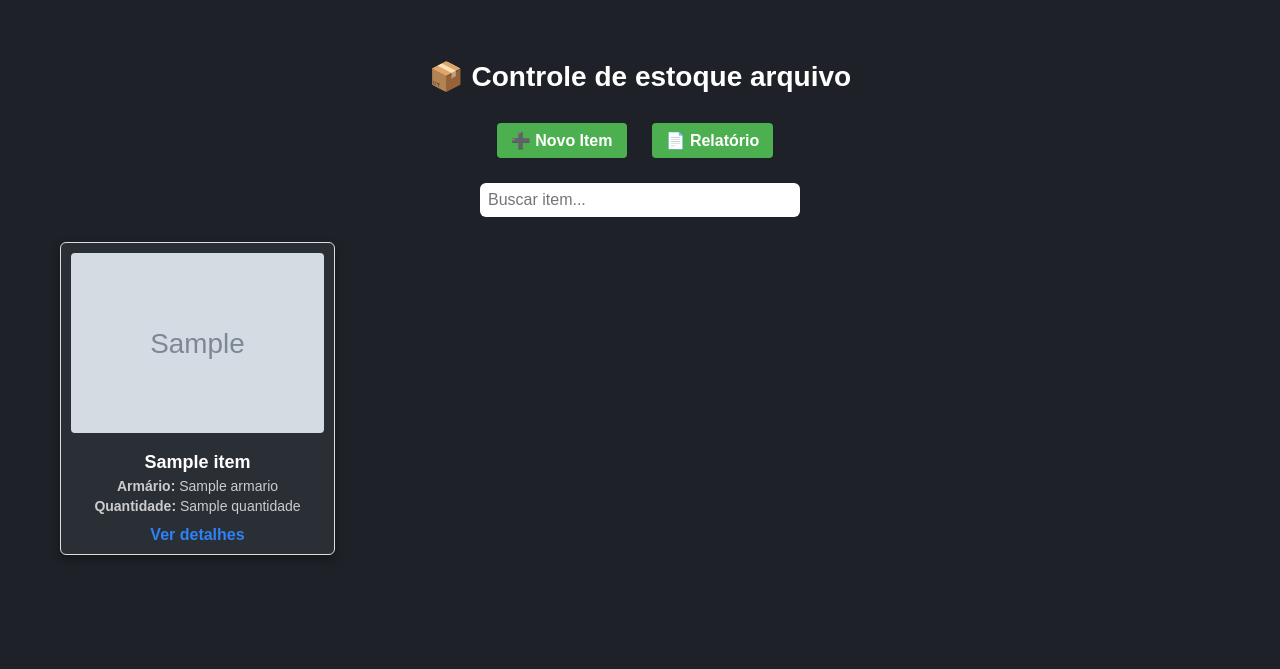
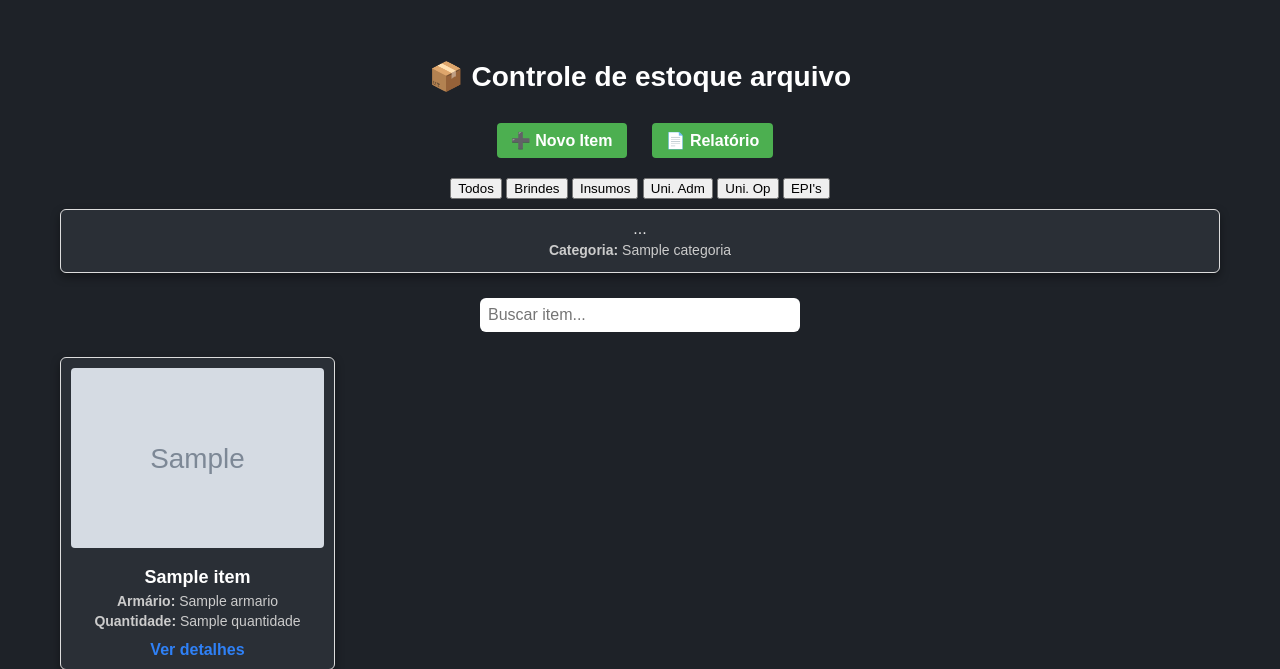
Before and after one commit to andregabrielmic-gif/estoque_banheiro, a Flask app: template templates/index.html in a window 1280 px wide. Shown: the top 669 px of the page. Run offline with Flask 3, Linux system fonts and the light colour scheme; the template is opened without the code that fills it: most values are stand-ins (such as "Sample title", 1, 10 or a date in 2020); grey boxes marked "Sample" are stand-in pictures.

Commit message:
Implement category filtering buttons and logic
Added buttons for filtering items by category and implemented filtering functionality.

```diff
--- a/templates/index.html
+++ b/templates/index.html
@@ -83,6 +83,44 @@
     <a class="botao" href="/relatorio">📄 Relatório</a>
 </div>
 
+    <div style="text-align: center; margin-bottom: 10px;">
+    <button onclick="filtrarCategoria('')">Todos</button>
+    <button onclick="filtrarCategoria('brindes')">Brindes</button>
+    <button onclick="filtrarCategoria('insumos')">Insumos</button>
+    <button onclick="filtrarCategoria('uniformes administrativo')">Uni. Adm</button>
+    <button onclick="filtrarCategoria('uniformes operacionais')">Uni. Op</button>
+    <button onclick="filtrarCategoria('epi\'s')">EPI's</button>
+</div>
+
+<div class="card"
+     data-nome="{{ item['nome'] | lower }}"
+     data-categoria="{{ item['categoria'] | lower }}"
+     ...>
+     ...
+     <p><strong>Categoria:</strong> {{ item['categoria'] }}</p>
+</div>
+
+<script>
+// Nova função para filtrar por botão de categoria
+function filtrarCategoria(cat) {
+    document.getElementById("busca").value = cat;
+    filtrarItens();
+}
+
+// Atualize sua função filtrarItens para incluir a categoria na busca
+function filtrarItens() {
+    const texto = document.getElementById("busca").value.toLowerCase();
+    const cards = document.querySelectorAll(".card");
+
+    cards.forEach(card => {
+        const nome = card.dataset.nome;
+        const categoria = card.dataset.categoria;
+        const encontrou = nome.includes(texto) || categoria.includes(texto);
+        card.style.display = encontrou ? "block" : "none";
+    });
+}
+</script>
+
 <!-- Pesquisa central (tempo real) -->
 <div class="busca-container">
     <input
```
